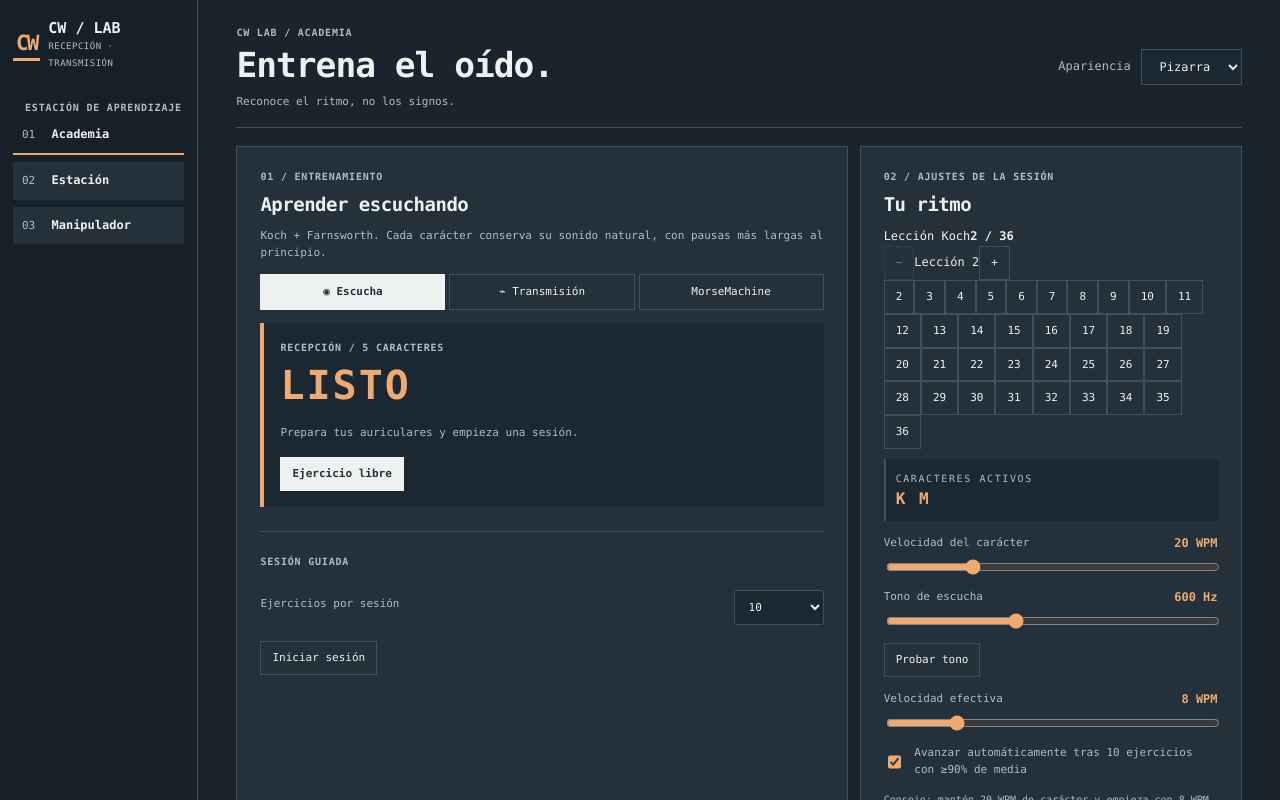
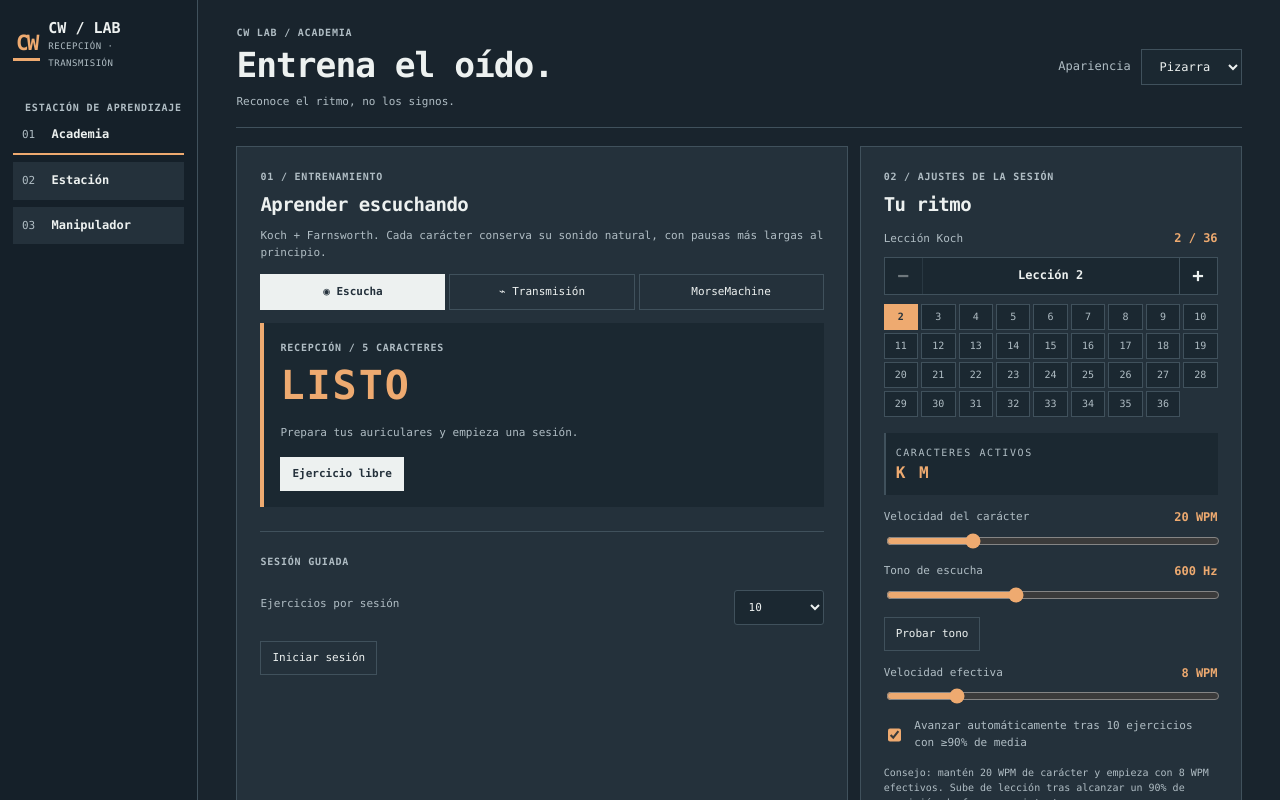
Before and after one commit to dgarcoe/CWSimulator, a React (Vite) app: page / in a window 1280 px wide. Shown: the top 800 px of the page. Built offline with nearby package versions, Linux system fonts and the light colour scheme.

Commit message:
Style compact Koch lesson stepper and direct-selection grid

```diff
--- a/src/style.css
+++ b/src/style.css
@@ -113,3 +113,17 @@ footer{margin-top:20px;padding:13px 0}
 .machine-track{height:7px;background:var(--inset);border:1px solid var(--line)}.machine-track i{display:block;height:100%;background:var(--chart)}
 @media(max-width:1050px){.app-shell{grid-template-columns:170px minmax(0,1fr)}.machine-console{grid-template-columns:1fr}.machine-stage{min-height:270px}}
 @media(max-width:680px){.app-shell{display:block}.sidebar{padding:10px}.workspace{padding:15px 10px}.machine-bar{grid-template-columns:15px 1fr 35px 75px}.topbar{align-items:start}.topbar h1{font-size:24px}}
+
+/* Koch lesson selection: discrete, one-click controls instead of a range slider. */
+.koch-picker{margin:14px 0 16px}
+.koch-picker-head{display:flex;justify-content:space-between;align-items:center;gap:12px;color:var(--muted);font-size:11px}
+.koch-picker-head strong{color:var(--accent);font-size:12px}
+.koch-stepper{display:grid;grid-template-columns:38px 1fr 38px;align-items:center;margin-top:9px;border:1px solid var(--line);background:var(--inset)}
+.koch-stepper button{height:36px;padding:0;border:0;background:transparent;font-size:19px;font-weight:700}
+.koch-stepper button:first-child{border-right:1px solid var(--line)}
+.koch-stepper button:last-child{border-left:1px solid var(--line)}
+.koch-stepper span{text-align:center;font-size:12px;font-weight:700;color:var(--ink)}
+.koch-quick{display:grid;grid-template-columns:repeat(9,minmax(0,1fr));gap:3px;margin-top:9px}
+.koch-quick button{min-width:0;padding:7px 0;font-size:10px;line-height:1;border:1px solid var(--line);background:var(--inset);color:var(--muted)}
+.koch-quick button.active{background:var(--accent);border-color:var(--accent);color:var(--panel);font-weight:700}
+@media(max-width:680px){.koch-quick{grid-template-columns:repeat(7,minmax(0,1fr))}}
```
